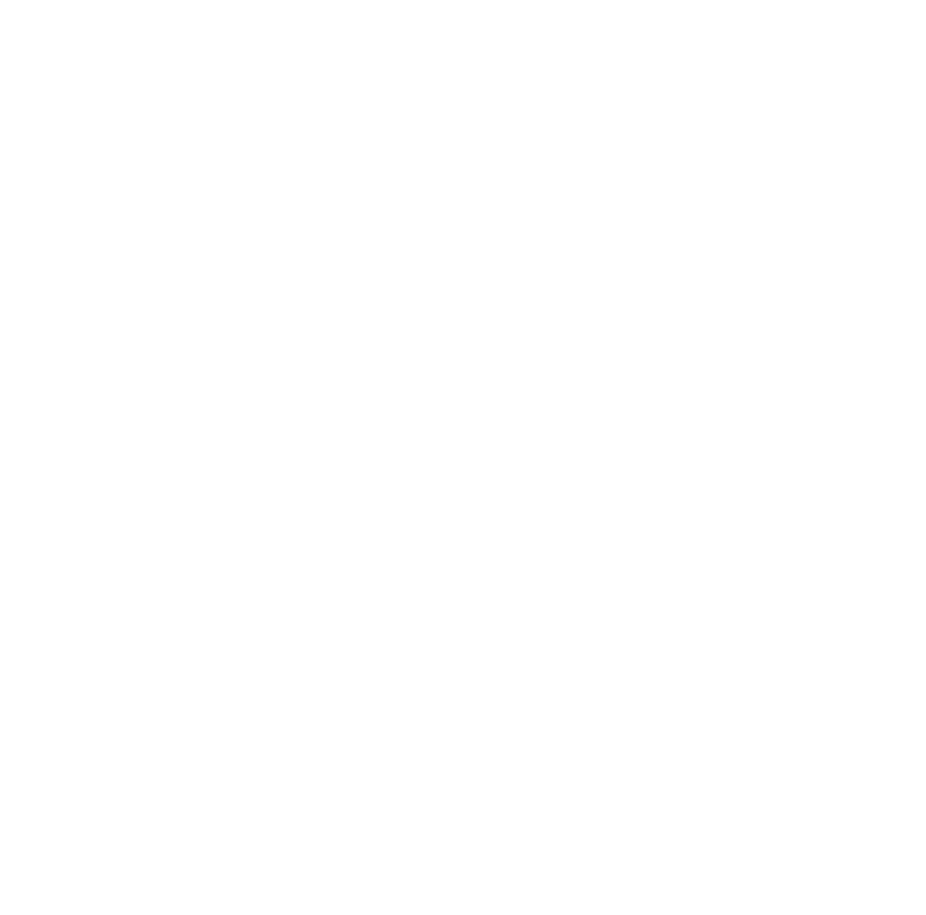
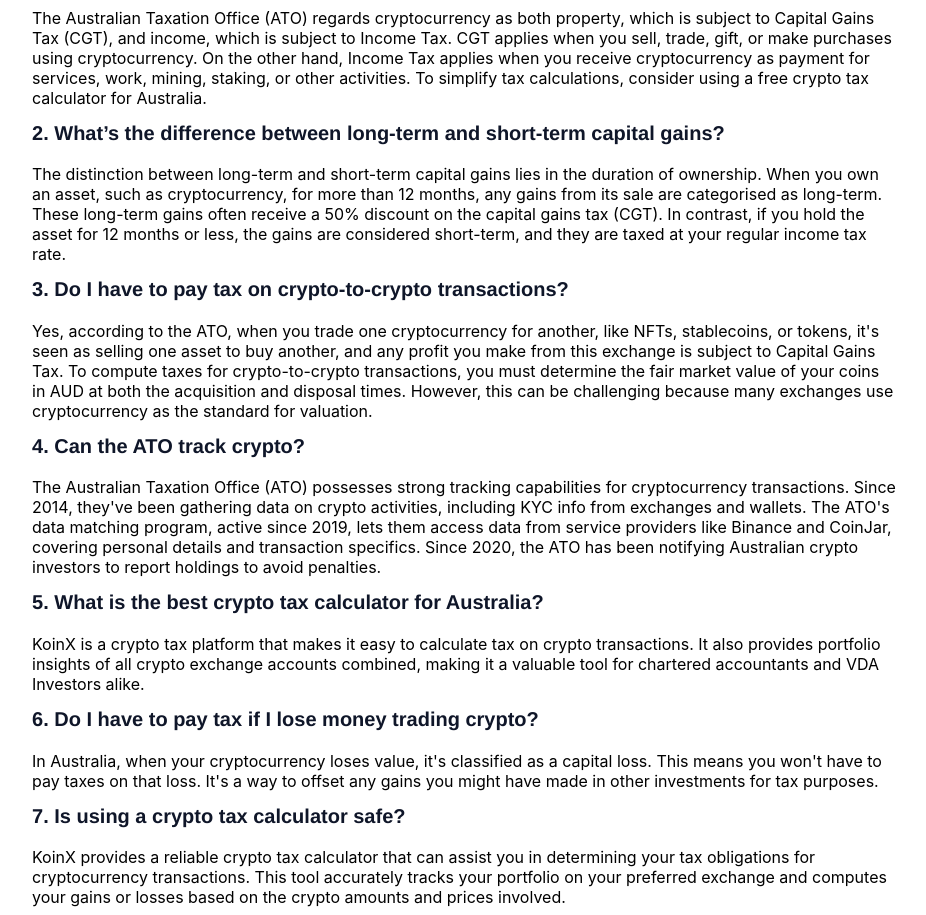
Before and after one commit to eshaan446/koinx-assignment, a React (Create React App) app: page / in a window 1280 px wide. Shown: the part 1040-1955 px from the top of the page, without its empty margins (55-981 px from the left). Before the commit the page ends 879 px from the top, so only its background shows below. Built offline with nearby package versions, Linux system fonts and the light colour scheme.

Commit message:
Faq update

```diff
--- a/src/App.css
+++ b/src/App.css
@@ -48,7 +48,16 @@
   white-space: nowrap;
   width: fit-content;
 }
-
+.text-wrapper-small{
+  color: var(--gray-1);
+  font-family: "Inter-Bold", Helvetica;
+  font-size: 20px;
+  font-weight: 700;
+  letter-spacing: 0;
+  line-height: 21.60px;
+  margin-top: -1px;
+  word-wrap: break-word;
+}
 .frame .div-2 {
   align-items: flex-start;
   display: inline-flex;
--- a/src/App.js
+++ b/src/App.js
@@ -17,6 +17,23 @@
   ["$5,092 + 32.5% of the excess over $45,000"],
   ["$29,467 + 37% of the excess over $120,000"],
   ["$51,667 + 45% of the excess over $180,000"]
+]
+const faq=[
+  {id:1,question:"How are cryptocurrencies taxed in Australia?",answer:"The Australian Taxation Office (ATO) regards cryptocurrency as both property, which is subject to Capital Gains Tax (CGT), and income, which is subject to Income Tax. CGT applies when you sell, trade, gift, or make purchases using cryptocurrency. On the other hand, Income Tax applies when you receive cryptocurrency as payment for services, work, mining, staking, or other activities. To simplify tax calculations, consider using a free crypto tax calculator for Australia."},
+  {id:2,question:"What’s the difference between long-term and short-term capital gains?",answer:"The distinction between long-term and short-term capital gains lies in the duration of ownership. When you own an asset, such as cryptocurrency, for more than 12 months, any gains from its sale are categorised as long-term. These long-term gains often receive a 50% discount on the capital gains tax (CGT). In contrast, if you hold the asset for 12 months or less, the gains are considered short-term, and they are taxed at your regular income tax rate."},
+  {id:3,question:"Do I have to pay tax on crypto-to-crypto transactions?", answer:"Yes, according to the ATO, when you trade one cryptocurrency for another, like NFTs, stablecoins, or tokens, it's seen as selling one asset to buy another, and any profit you make from this exchange is subject to Capital Gains Tax. To compute taxes for crypto-to-crypto transactions, you must determine the fair market value of your coins in AUD at both the acquisition and disposal times. However, this can be challenging because many exchanges use cryptocurrency as the standard for valuation."},
+  {id:4,question:"Can the ATO track crypto?", answer:"The Australian Taxation Office (ATO) possesses strong tracking capabilities for cryptocurrency transactions. Since 2014, they've been gathering data on crypto activities, including KYC info from exchanges and wallets. The ATO's data matching program, active since 2019, lets them access data from service providers like Binance and CoinJar, covering personal details and transaction specifics. Since 2020, the ATO has been notifying Australian crypto investors to report holdings to avoid penalties."},
+  {id:5,question:"What is the best crypto tax calculator for Australia?",answer:"KoinX is a crypto tax platform that makes it easy to calculate tax on crypto transactions. It also provides portfolio insights of all crypto exchange accounts combined, making it a valuable tool for chartered accountants and VDA Investors alike."},
+  {id:6,question:"Do I have to pay tax if I lose money trading crypto?",answer:"In Australia, when your cryptocurrency loses value, it's classified as a capital loss. This means you won't have to pay taxes on that loss. It's a way to offset any gains you might have made in other investments for tax purposes."},
+  {id:7,question:"Is using a crypto tax calculator safe?",answer:"KoinX provides a reliable crypto tax calculator that can assist you in determining your tax obligations for cryptocurrency transactions. This tool accurately tracks your portfolio on your preferred exchange and computes your gains or losses based on the crypto amounts and prices involved."},
+  {id:8,question:"Which exchanges do you support?",answer:"KoinX seamlessly integrates with a wide array of exchanges, including Binance, CoinSpot, MEXC, Bybit, Coinbase, Kraken, and numerous others. It effortlessly consolidates cryptocurrency transactions from over 180+ chains, exchanges, and wallets, presenting them in a user-friendly unified dashboard."},
+  {id:9,question:"Do I have to pay tax if I transfer crypto from one wallet to another?",answer:"Transferring cryptocurrency from one wallet to another that you own in Australia is not subject to tax, as it is not recognised as a taxable event, and capital gains tax is not triggered. Nevertheless, it's essential to keep detailed records of these transfers, particularly if you are utilising automated crypto tax software like KoinX. KoinX, as a reliable crypto tax software, can streamline the process, making it easier to maintain accurate and efficient tax records and reporting while ensuring compliance with Australian tax regulations."},
+  {id:10,question:"How do I use a cryptocurrency tax calculator?",answer:"In order to use a cryptocurrency tax calculator, you need to input information about your cryptocurrency transactions. After you enter your information, the cryptocurrency tax calculator will calculate the gain or loss on every transaction.This includes:1. The financial year you want to calculate your taxes for.2. The country you want to calculate your taxes for.3. The purchase price of the coin.4. The sale price of the coin."},
+  {id:11,question:"How do I use a cryptocurrency tax calculator?",
+    answer:"In order to use a cryptocurrency tax calculator, you need to input information about your cryptocurrency transactions. After you enter your information, the cryptocurrency tax calculator will calculate the gain or loss on every transaction. This includes: 1. The financial year you want to calculate your taxes for. 2. The country you want to calculate your taxes for. 3. The purchase price of the coin. 4. The sale price of the coin."
+    },
+  {id:12,question:"How do I lower my cryptocurrency taxes?",
+   answer:"Here are the top 6 strategies for lowering your cryptocurrency taxes in Australia: 1. Hold for over 12 months- Hold your crypto for more than 12 months to qualify for a 50% long-term CGT discount to reduce your tax liability. 2. Offset gains with losses- Offset capital gains with capital losses from cryptocurrency, reducing your overall tax burden. 3. Claim tax deductions- Explore opportunities to claim significant deductions on your regular income if you're a trader or running a crypto business. 4. Use crypto tax tools- Employ crypto tax software like KoinX or seek help from a crypto tax specialist to streamline calculations and ensure compliance. 5. Donate to charities- Donate cryptocurrency to registered charities since it’s not a taxable event, and claim deductions on the donated amount. 5. Full disclosure- Be transparent and disclose all your crypto transactions to the ATO to avoid penalties for hiding trading activities."}
 ]
 
 
@@ -78,6 +95,7 @@
   }
 
   return (
+    <>
     <div className="frame">
       <div className="frame-wrapper">
         <div className="div">
@@ -212,6 +230,24 @@
         </div>
       </div>
     </div>
+
+    <div className="frame">
+      <div className="frame-wrapper">
+        <p className="text-wrapper">Frequently Asked Questions</p>
+        <div>
+          {faq.map((e)=>{
+            return(
+              <>
+              <p className="text-wrapper-small">{e.id}.&nbsp;{e.question}</p>
+              <p className="">{e.answer}</p>
+            </>
+            )
+
+          })}
+        </div>
+      </div>
+    </div>
+    </>
   );
 };
 export default App;
```
